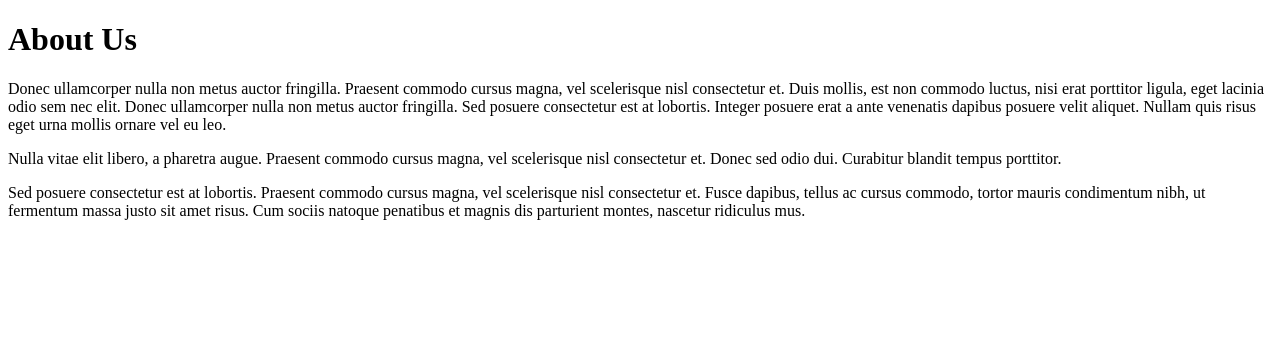
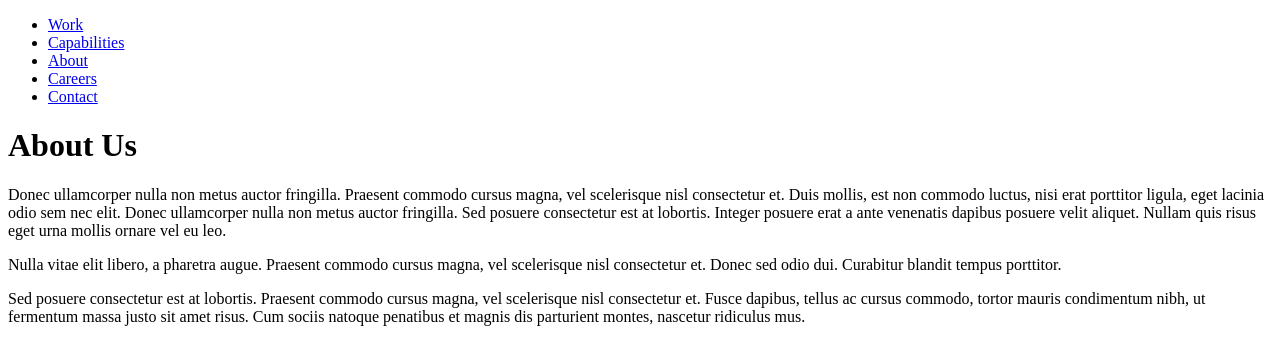
Before and after one commit to spereverde/jamstack-gradual-migration-example, a plain HTML site: page about.html in a window 1280 px wide. Drawn offline with Linux system fonts and the light colour scheme.

Commit message:
Add navigation

```diff
--- a/about.html
+++ b/about.html
@@ -6,6 +6,13 @@
   <title>About | Example</title>
 </head>
 <body>
+  <ul>
+    <li><a href="/work">Work</a></li>
+    <li><a href="/capabilities">Capabilities</a></li>
+    <li><a href="/about">About</a></li>
+    <li><a href="/careers">Careers</a></li>
+    <li><a href="/contact">Contact</a></li>
+  </ul>
   <h1>About Us</h1>
   <p>Donec ullamcorper nulla non metus auctor fringilla. Praesent commodo cursus magna, vel scelerisque nisl consectetur et. Duis mollis, est non commodo luctus, nisi erat porttitor ligula, eget lacinia odio sem nec elit. Donec ullamcorper nulla non metus auctor fringilla. Sed posuere consectetur est at lobortis. Integer posuere erat a ante venenatis dapibus posuere velit aliquet. Nullam quis risus eget urna mollis ornare vel eu leo.</p>
   <p>Nulla vitae elit libero, a pharetra augue. Praesent commodo cursus magna, vel scelerisque nisl consectetur et. Donec sed odio dui. Curabitur blandit tempus porttitor.</p>
```
Also changed, not shown: index.html (+7 -0 lines).
